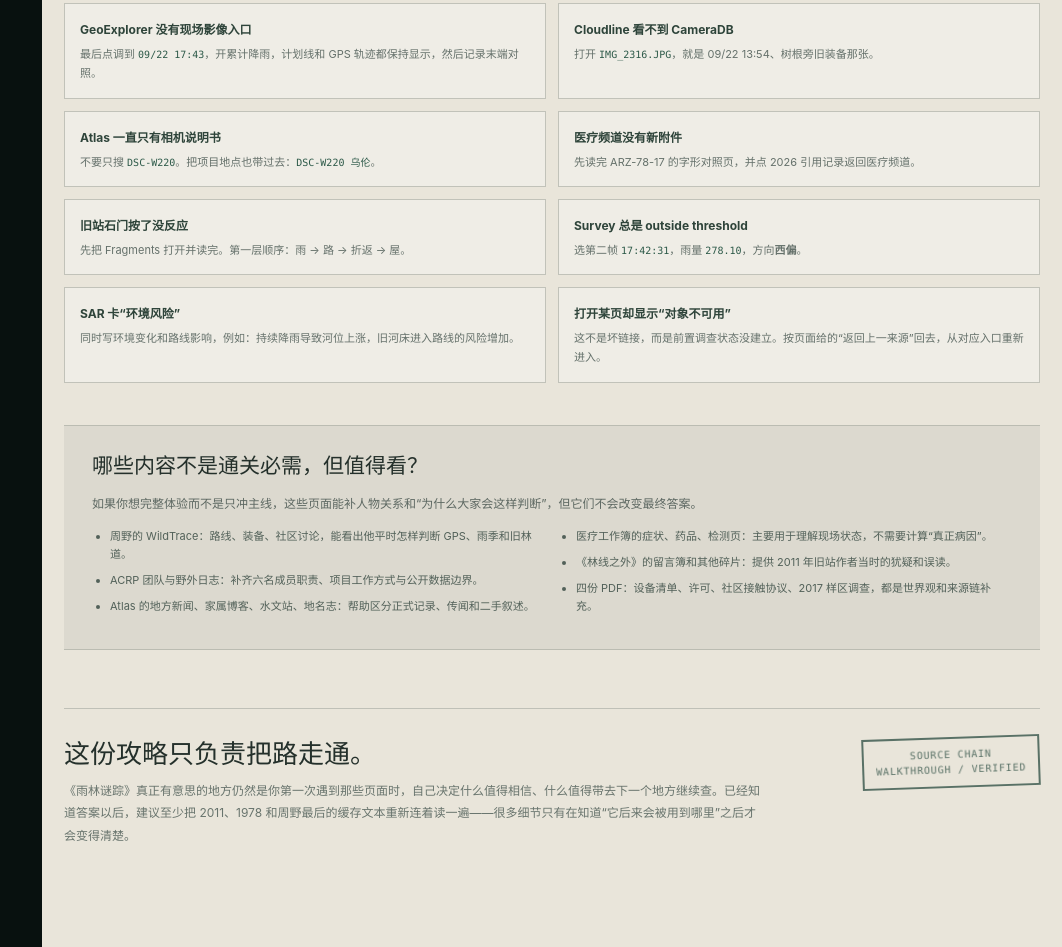
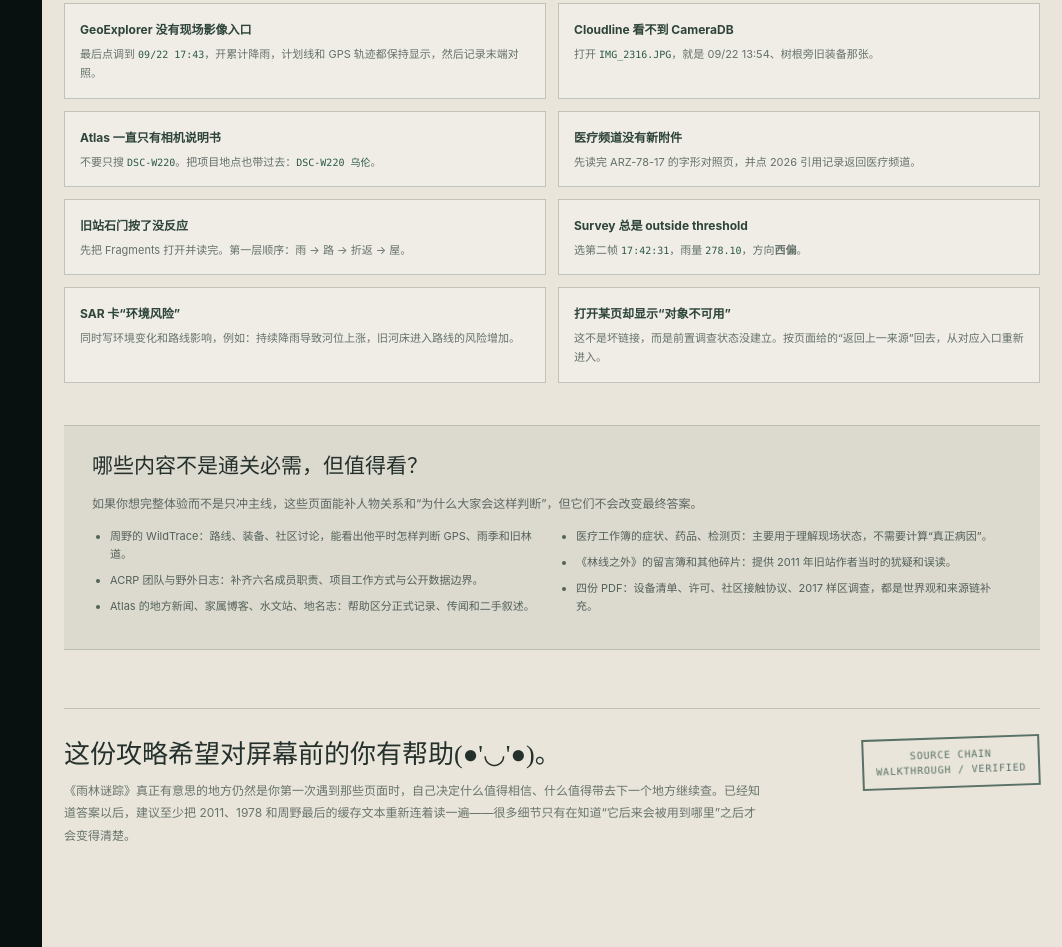
Before and after one commit to Mike798-cloud/Yu-Lin-Mi-Zong-gonglue, a plain HTML site: page index.html in a window 1280 px wide. Shown: the part 7540-8487 px from the top of the page, without its empty margins (218-1280 px from the left). Drawn offline with Linux system fonts and the light colour scheme.

Commit message:
Update index.html

```diff
--- a/index.html
+++ b/index.html
@@ -327,7 +327,7 @@ DJI_0509_PROXY.JPG</pre><button class="copy" data-copy="a-att">复制</button></
     </ul>
   </section>
 
-  <div class="end"><div><h2>这份攻略只负责把路走通。</h2><p>《雨林谜踪》真正有意思的地方仍然是你第一次遇到那些页面时，自己决定什么值得相信、什么值得带去下一个地方继续查。已经知道答案以后，建议至少把 2011、1978 和周野最后的缓存文本重新连着读一遍——很多细节只有在知道“它后来会被用到哪里”之后才会变得清楚。</p></div><div class="stamp">SOURCE CHAIN<br>WALKTHROUGH / VERIFIED</div></div>
+  <div class="end"><div><h2>这份攻略希望对屏幕前的你有帮助(●'◡'●)。</h2><p>《雨林谜踪》真正有意思的地方仍然是你第一次遇到那些页面时，自己决定什么值得相信、什么值得带去下一个地方继续查。已经知道答案以后，建议至少把 2011、1978 和周野最后的缓存文本重新连着读一遍——很多细节只有在知道“它后来会被用到哪里”之后才会变得清楚。</p></div><div class="stamp">SOURCE CHAIN<br>WALKTHROUGH / VERIFIED</div></div>
 </div>
 </main>
 </div>
```
